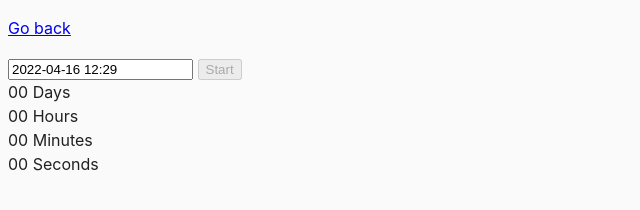
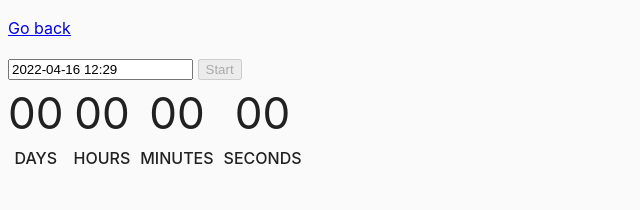
Before and after one commit to h0wter/goit-js-hw-09, a website built with Parcel: page src/02-timer.html in a window 1280 px wide. Shown: the whole page, without its empty margins (0-640 px from the left). Built offline with nearby package versions, Linux system fonts and the light colour scheme.

Commit message:
added styles for timer

```diff
--- a/src/css/common.css
+++ b/src/css/common.css
@@ -16,3 +16,26 @@ img {
   display: block;
   max-width: 100%;
 }
+
+.timer {
+  display: flex;
+}
+
+.field {
+  display: flex;
+  align-items: center;
+  flex-direction: column;
+}
+
+.field:not(:last-child) {
+  margin-right: 10px;
+}
+
+.value {
+  font-size: 44px;
+}
+
+.label {
+  text-transform: uppercase;
+  font-weight: 500;
+}
```
